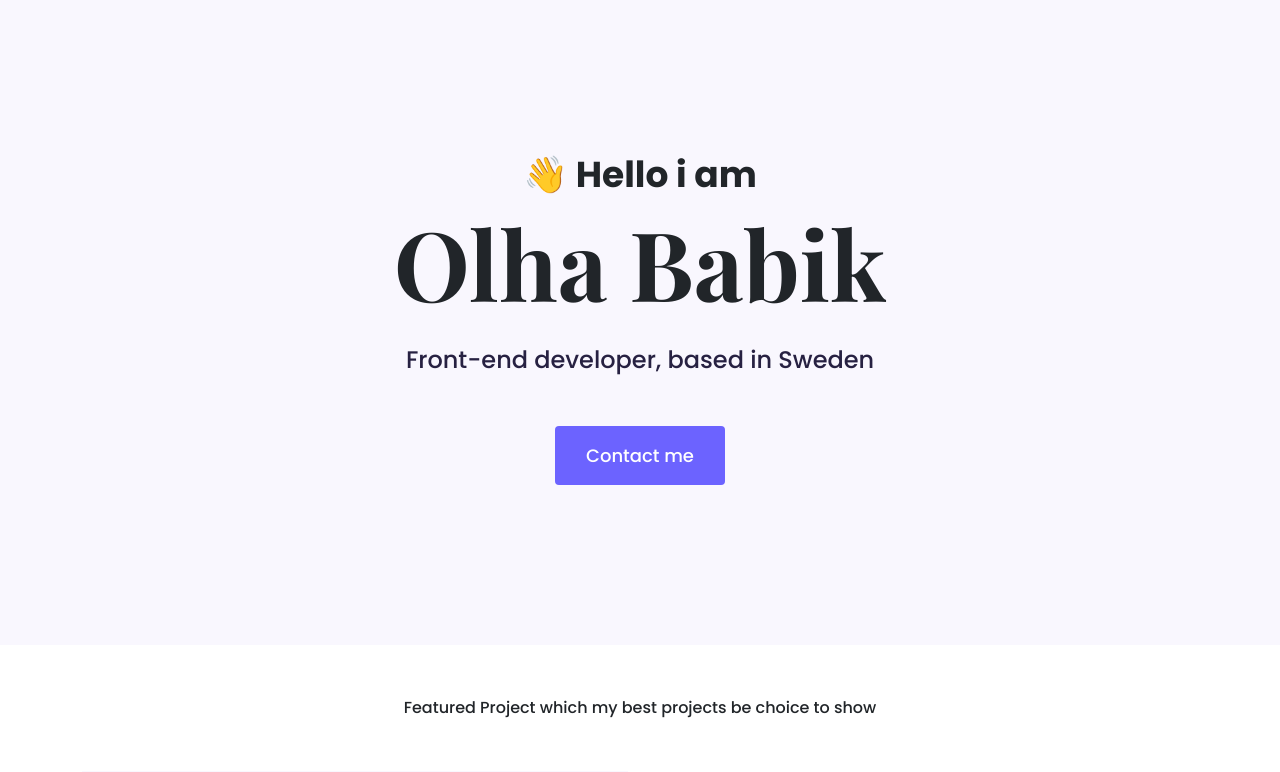
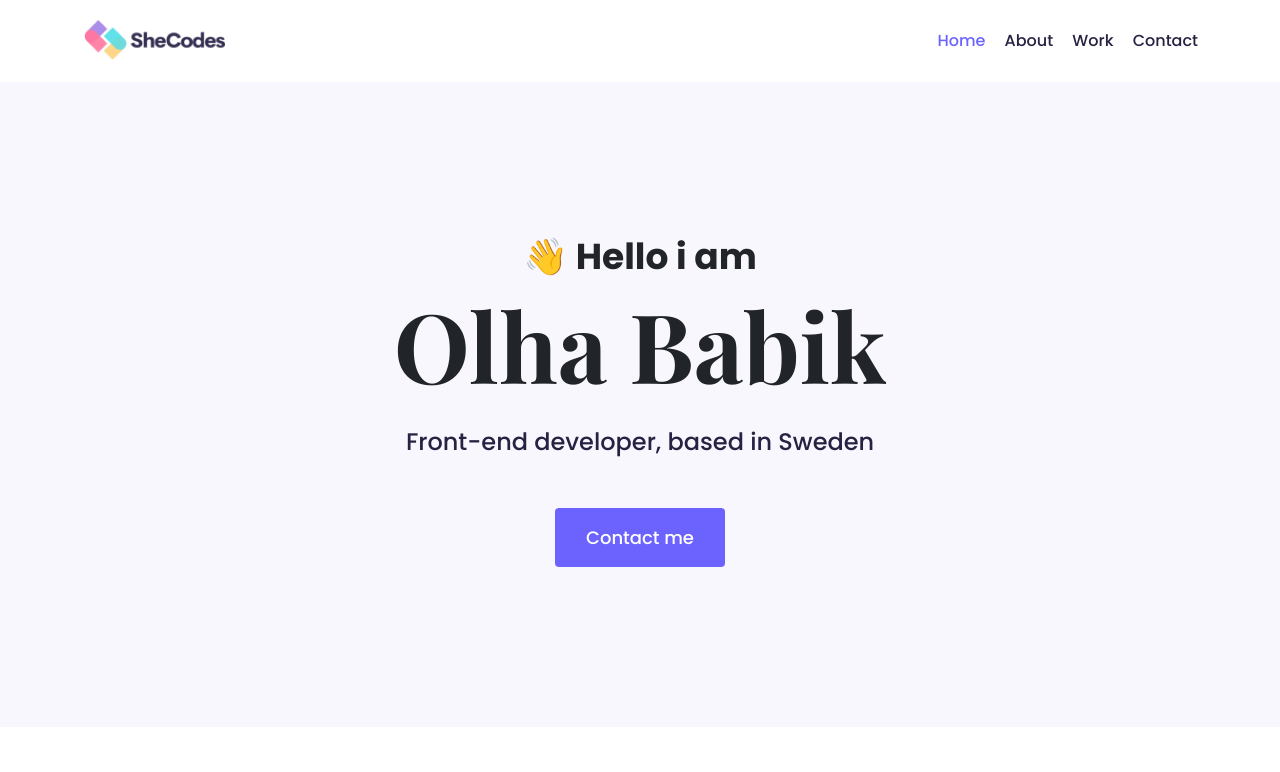
Before and after one commit to olha-babik/new-progect, a plain HTML site: page index.html in a window 1280 px wide. Shown: the top 772 px of the page. Drawn offline with nearby package versions, Linux system fonts and the light colour scheme.

Commit message:
added navigation

```diff
--- a/index.html
+++ b/index.html
@@ -28,6 +28,28 @@
     <title>Portfolio project</title>
   </head>
   <body>
+    <div class="container">
+      <nav class="d-flex justify-content-between">
+        <a href="/">
+          <img
+            src="images/logo.png"
+            class="logo d-none d-md-block"
+            alt="Logo"
+          />
+          <img
+            src="images/logo-2.jpg"
+            class="logo d-block d-md-none"
+            alt="Logo small"
+          />
+        </a>
+        <ul>
+          <li class="active"><a href="/">Home</a></li>
+          <li><a href="/about.html">About</a></li>
+          <li><a href="/work.html">Work</a></li>
+          <li><a href="/contact.html">Contact</a></li>
+        </ul>
+      </nav>
+    </div>
     <div class="hero">
       <p>👋 Hello i am</p>
       <h1>Olha Babik</h1>
--- a/styles/portfolio.css
+++ b/styles/portfolio.css
@@ -89,6 +89,36 @@ p {
 .project-description {
   padding: 90px 30px;
 }
+.logo {
+  max-height: 40px;
+}
+nav {
+  padding: 20px 0;
+}
+
+nav ul {
+  padding: 0;
+  margin: 0;
+}
+nav li {
+  display: inline;
+  list-style: none;
+  line-height: 42px;
+  margin-left: 15px;
+}
+nav a {
+  text-decoration: none;
+  color: #272142;
+  transition: all 100ms ease-in-out;
+}
+
+nav li.active a {
+  color: var(--branding-color);
+}
+nav a:hover {
+  color: var(--branding-color);
+}
+
 @media (max-width: 900px) {
   h1 {
     font-size: 44px;
```
Also changed, not shown: images/logo-2.jpg (added), images/logo.png (added).
